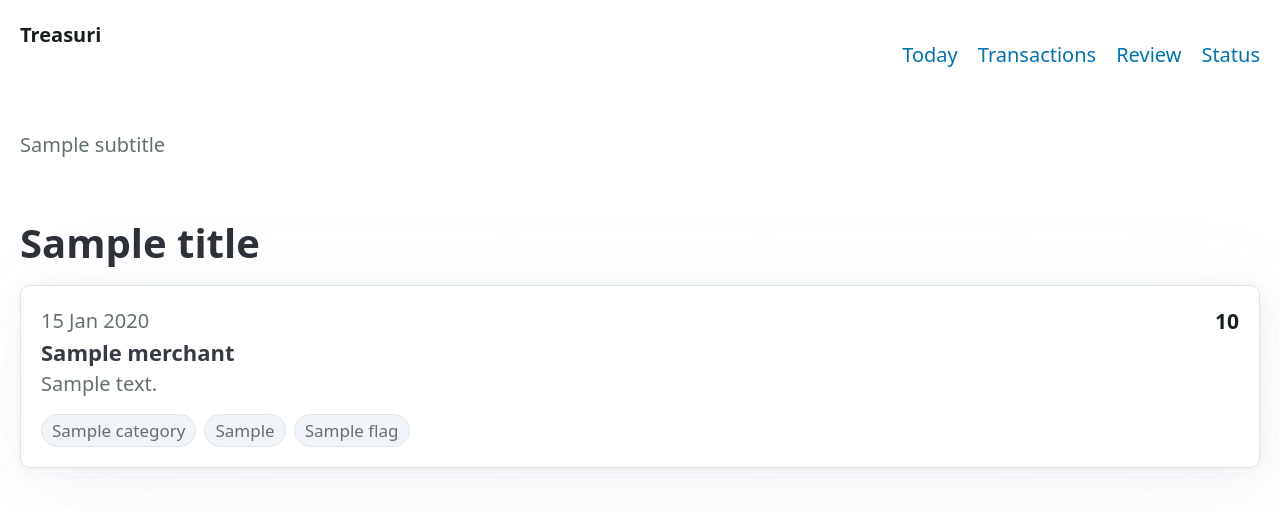
After one commit to vgalaktionov/treasuri, a Python web app: template app/templates/transactions.html in a window 1280 px wide. The commit adds this page. Shown: the top 512 px of the page. Run offline with Jinja, Linux system fonts and the light colour scheme; the template is opened without the code that fills it: most values are stand-ins (such as "Sample title", 1, 10 or a date in 2020).

Commit message:
feat(transactions): add sample transaction and review views

```diff
--- a/app/static/css/app.css
+++ b/app/static/css/app.css
@@ -88,6 +88,66 @@ body {
   margin-block: 0.35rem 0;
 }
 
+.transaction-list {
+  display: grid;
+  gap: 0.75rem;
+  margin-block-end: 2rem;
+}
+
+.transaction-card {
+  border: 1px solid var(--treasuri-line);
+  border-radius: 0.5rem;
+  margin: 0;
+  padding: 1rem;
+}
+
+.transaction-card.needs-review {
+  border-color: #b45309;
+}
+
+.transaction-main {
+  align-items: flex-start;
+  display: grid;
+  gap: 0.75rem;
+  grid-template-columns: 1fr auto;
+}
+
+.transaction-main time,
+.transaction-main p {
+  color: var(--treasuri-muted);
+}
+
+.transaction-main h2 {
+  font-size: 1.1rem;
+  margin-block: 0.2rem;
+}
+
+.transaction-main p {
+  margin: 0;
+}
+
+.transaction-main strong {
+  font-size: 1.05rem;
+  white-space: nowrap;
+}
+
+.transaction-meta {
+  display: flex;
+  flex-wrap: wrap;
+  gap: 0.4rem;
+  margin-block-start: 0.75rem;
+}
+
+.transaction-meta span {
+  background: #f1f5f9;
+  border: 1px solid var(--treasuri-line);
+  border-radius: 999px;
+  color: var(--treasuri-muted);
+  font-size: 0.85rem;
+  line-height: 1;
+  padding: 0.35rem 0.5rem;
+}
+
 .status-list {
   display: grid;
   gap: 0.75rem;
@@ -124,4 +184,12 @@ body {
   .status-list div {
     grid-template-columns: 1fr;
   }
+
+  .transaction-main {
+    grid-template-columns: 1fr;
+  }
+
+  .transaction-main strong {
+    white-space: normal;
+  }
 }
--- a/app/templates/base.html
+++ b/app/templates/base.html
@@ -15,6 +15,8 @@
         <a class="brand" href="/">Treasuri</a>
         <ul>
           <li><a href="/">Today</a></li>
+          <li><a href="/transactions">Transactions</a></li>
+          <li><a href="/review">Review</a></li>
           <li><a href="/status">Status</a></li>
         </ul>
       </nav>
--- a/app/templates/dashboard.html
+++ b/app/templates/dashboard.html
@@ -36,7 +36,7 @@
       <p>The sample forecast keeps expected income, upcoming fixed costs, target savings, and a safety buffer visible so the number can be explained.</p>
     </article>
     <article>
-      <strong>{{ summary.review_count }} transactions need review</strong>
+      <strong>{{ summary.review_count }} transaction{% if summary.review_count != 1 %}s{% endif %} {% if summary.review_count == 1 %}needs{% else %}need{% endif %} review</strong>
       <p>Unknown or low-confidence transactions will appear in the review inbox once the database slice is wired.</p>
     </article>
     <article>
--- /dev/null
+++ b/app/templates/transactions.html
@@ -0,0 +1,39 @@
+{% extends "base.html" %}
+
+{% block title %}Transactions - Treasuri{% endblock %}
+
+{% block content %}
+  <section aria-labelledby="transactions-title">
+    <p class="muted">{{ subtitle }}</p>
+    <h1 id="transactions-title">{{ title }}</h1>
+    {% if transactions %}
+      <div class="transaction-list">
+        {% for transaction in transactions %}
+          <article class="transaction-card{% if transaction.needs_review %} needs-review{% endif %}">
+            <div class="transaction-main">
+              <div>
+                <time datetime="{{ transaction.booking_date.isoformat() }}">{{ transaction.booking_date.strftime("%d %b %Y") }}</time>
+                <h2>{{ transaction.merchant }}</h2>
+                <p>{{ transaction.description }}</p>
+              </div>
+              <strong>{{ transaction.amount }}</strong>
+            </div>
+            <div class="transaction-meta">
+              <span>{{ transaction.category }}</span>
+              <span>{{ transaction.classification_method }}</span>
+              {% if transaction.needs_review %}<span>review</span>{% endif %}
+              {% for flag in transaction.flags %}
+                <span>{{ flag }}</span>
+              {% endfor %}
+            </div>
+          </article>
+        {% endfor %}
+      </div>
+    {% else %}
+      <article>
+        <strong>No transactions to show.</strong>
+        <p class="muted">Load deterministic sample data or run a sync once the bank adapter is configured.</p>
+      </article>
+    {% endif %}
+  </section>
+{% endblock %}
```
Also changed, not shown: app/transactions.py (added, +108 -0 lines), app/web.py (+23 -0 lines), tests/integration/test_sample_data.py (+1 -1 lines), tests/integration/test_transaction_routes.py (added, +60 -0 lines).
